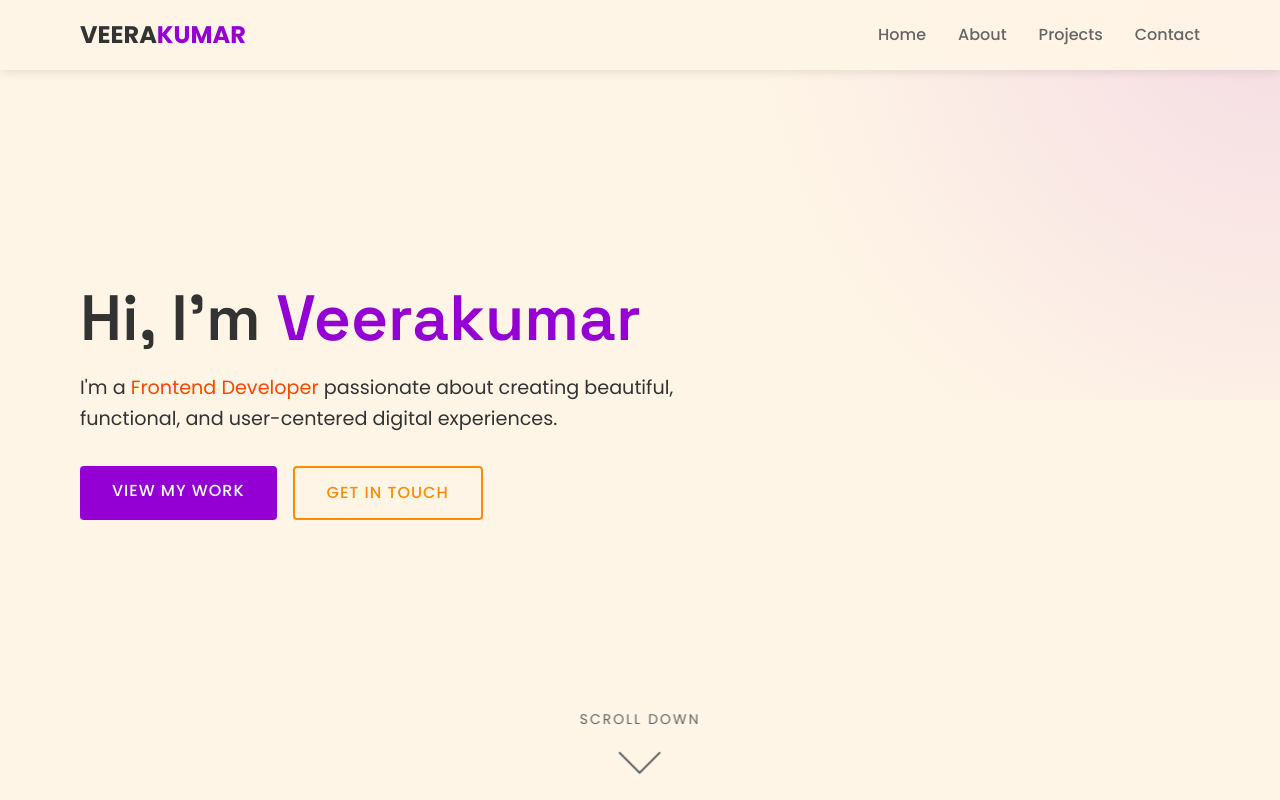
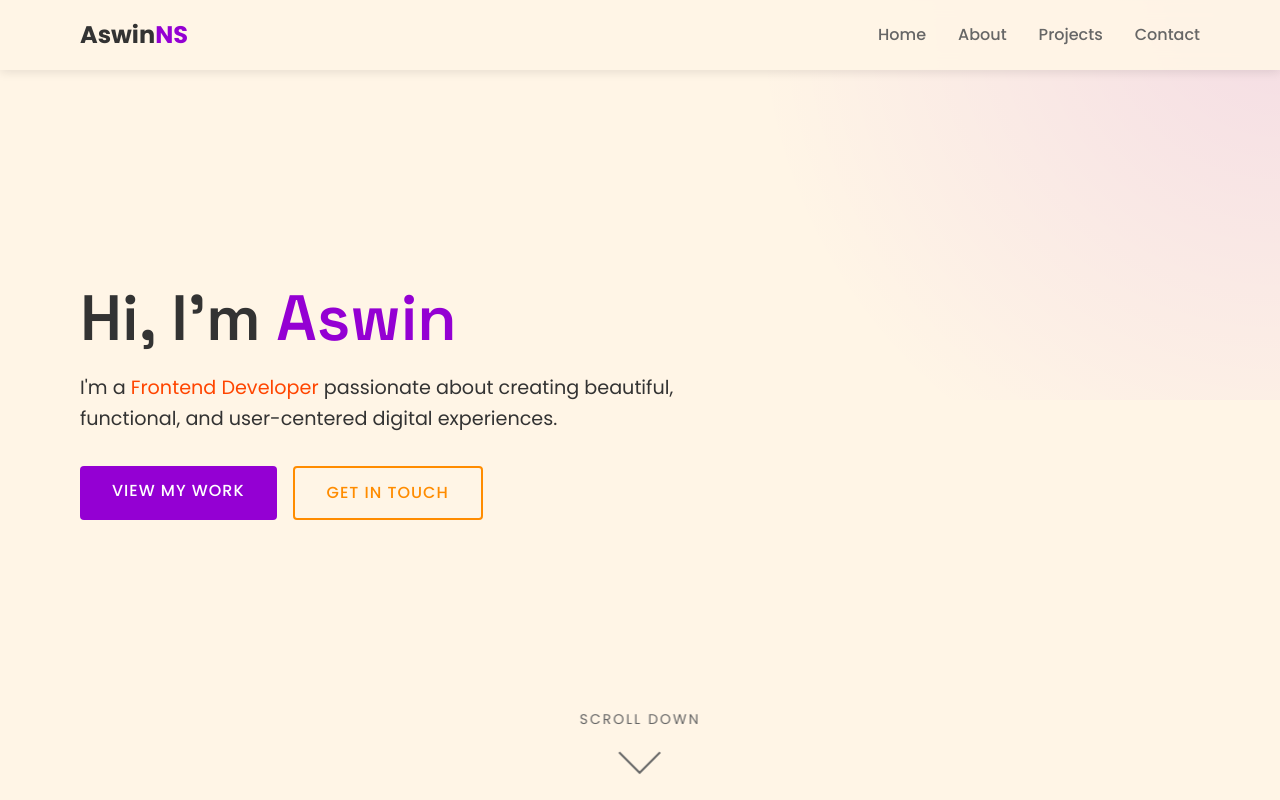
Before and after one commit to AswinNS-dev/sece_cloud_1, a plain HTML site: page index.html in a window 1280 px wide. Shown: the top 800 px of the page. Drawn offline with Linux system fonts and the light colour scheme.

Commit message:
Update title and name in index.html

```diff
--- a/index.html
+++ b/index.html
@@ -3,7 +3,7 @@
 <head>
     <meta charset="UTF-8">
     <meta name="viewport" content="width=device-width, initial-scale=1.0">
-    <title>Alex Morgan | Frontend Developer</title>
+    <title>Aswin | Frontend Developer</title>
     <style>
         /* ===== RESET & FONTS ===== */
         @import url('https://fonts.googleapis.com/css2?family=Poppins:wght@300;400;500;600;700&family=Space+Grotesk:wght@300;400;500;600;700&display=swap');
@@ -788,7 +788,7 @@
     <!-- Header & Navigation -->
     <header id="header">
         <div class="container nav-container">
-            <a href="#home" class="logo">VEERA<span>KUMAR</span></a>
+            <a href="#home" class="logo">Aswin<span>NS</span></a>
             <button class="mobile-toggle" aria-label="Toggle menu">☰</button>
             <ul class="nav-links">
                 <li><a href="#home">Home</a></li>
@@ -802,7 +802,7 @@
     <!-- Hero Section -->
     <section id="home" class="hero">
         <div class="container hero-content">
-            <h1>Hi, I'm <span class="highlight">Veerakumar</span></h1>
+            <h1>Hi, I'm <span class="highlight">Aswin</span></h1>
             <p>I'm a <span class="accent">Frontend Developer</span> passionate about creating beautiful, functional, and user-centered digital experiences.</p>
             <div class="hero-buttons">
                 <a href="#projects" class="btn">View My Work</a>
```
